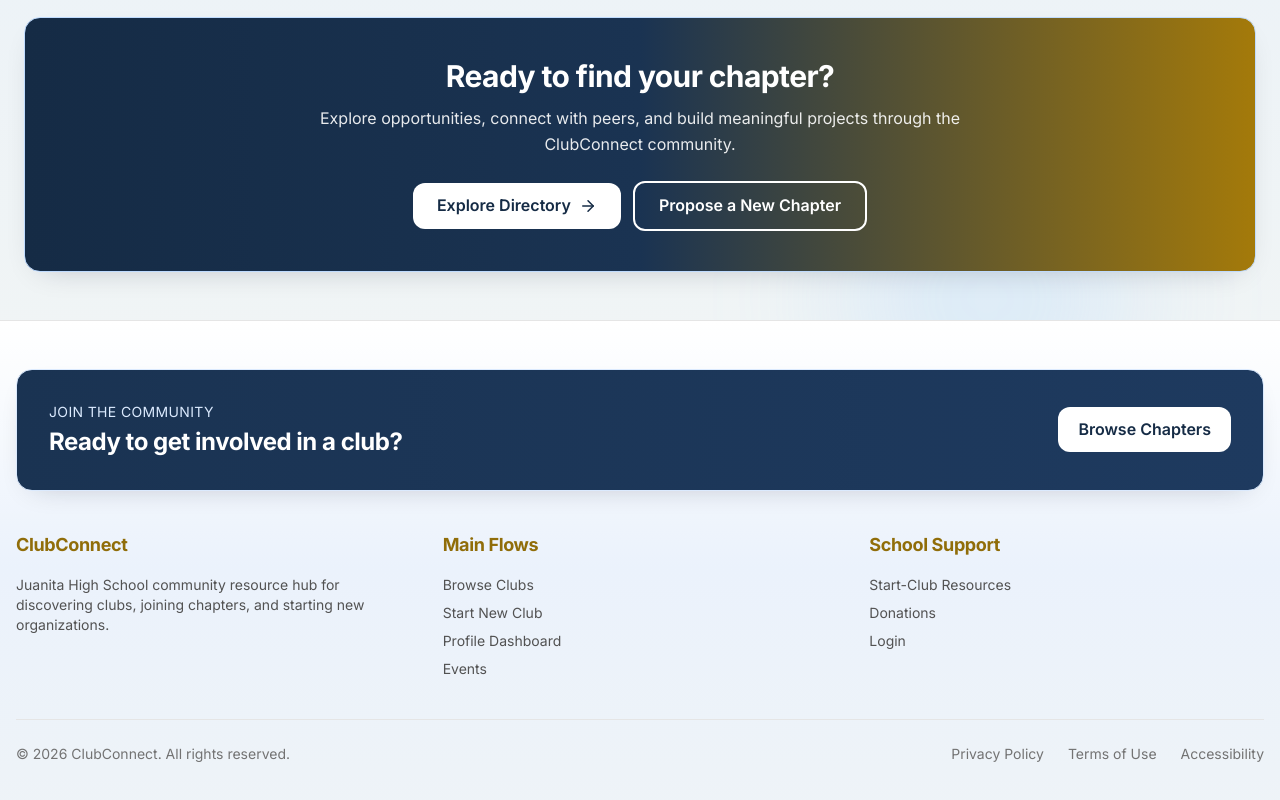
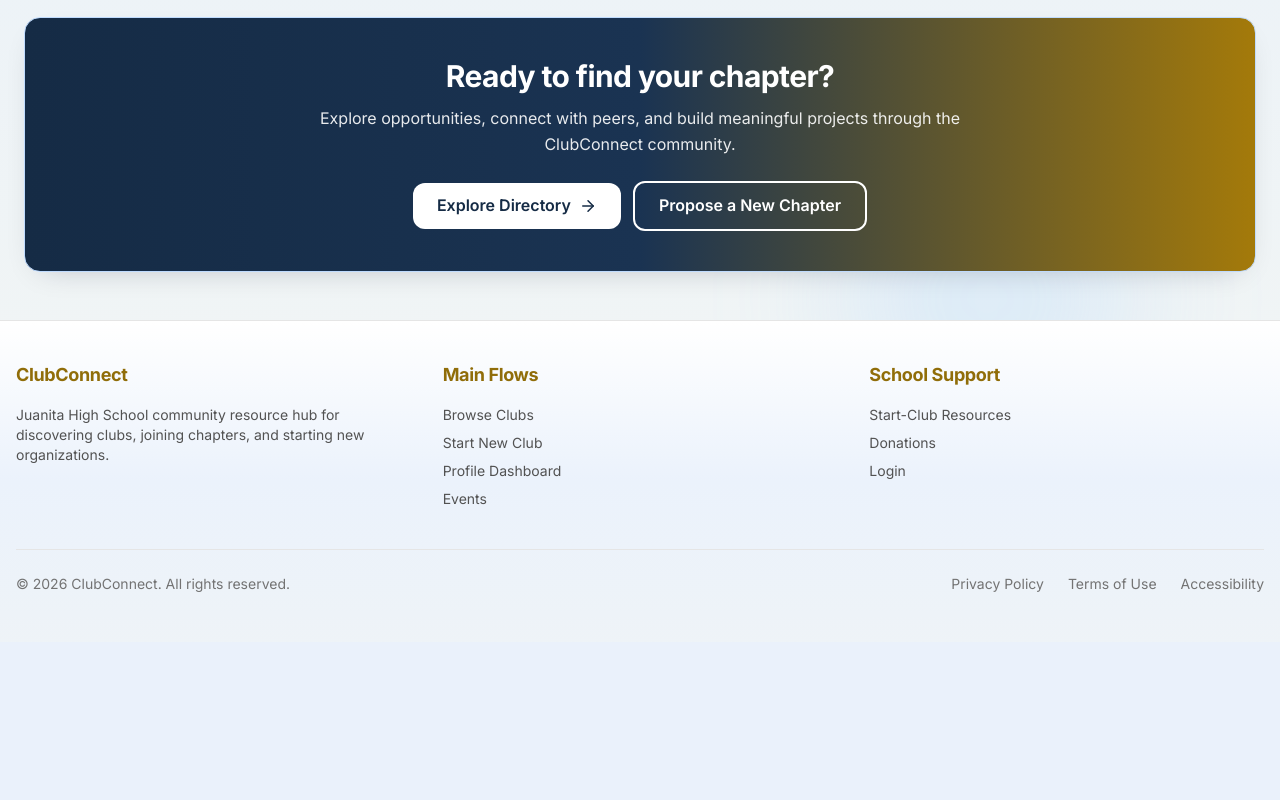
Before and after one commit to varunpatank/JHSTSA2026_Webmaster_ClubConnect, a Next.js app: page / in a window 1280 px wide. Shown: the part 2361-3161 px from the top of the page. After the commit the page ends 3003 px from the top, so only its background shows below. Built offline with nearby package versions, Linux system fonts and the light colour scheme.

Commit message:
remove "browse clubs" from footer (we don't advertise in the footer???)

```diff
--- a/components/Footer.tsx
+++ b/components/Footer.tsx
@@ -5,26 +5,7 @@
 
   return (
     <footer className="mt-auto border-t border-neutral-200 bg-gradient-to-b from-white via-primary-50/20 to-secondary-50/20">
-      <div className="max-w-7xl mx-auto px-4 py-12">
-        <div className="rounded-2xl border border-primary-100 bg-gradient-to-r from-primary-600 to-primary-500 p-6 md:p-8 text-white shadow-card">
-          <div className="flex flex-col md:flex-row md:items-center md:justify-between gap-5">
-            <div>
-              <p className="text-sm uppercase tracking-wide text-primary-100">
-                Join the community
-              </p>
-              <h3 className="text-2xl font-bold mt-1">
-                Ready to get involved in a club?
-              </h3>
-            </div>
-            <Link
-              href="/directory"
-              className="inline-flex items-center justify-center px-5 py-2.5 rounded-xl bg-white text-primary-700 font-semibold hover:bg-primary-50"
-            >
-              Browse Chapters
-            </Link>
-          </div>
-        </div>
-
+      <div className="max-w-7xl mx-auto px-4 pb-12">
         <div className="grid grid-cols-1 md:grid-cols-3 gap-8 mt-10">
           <div>
             <h3 className="text-lg font-bold font-heading mb-4 text-secondary-700">
```
